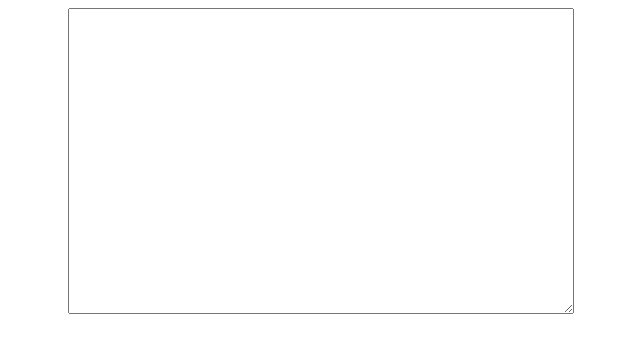
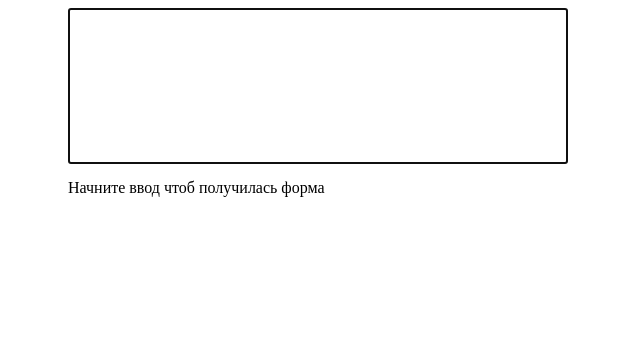
Before and after one commit to sheenm/MetaGUI, a React (Create React App) app: page / in a window 1280 px wide. Shown: the top 352 px of the page, without its empty margins (322-962 px from the left). Built offline with nearby package versions, Linux system fonts and the light colour scheme.

Commit message:
cleanup / small refactorings

```diff
--- a/src/components/app/App.tsx
+++ b/src/components/app/App.tsx
@@ -16,11 +16,11 @@ const styles = {
         display: 'flex',
         'flex-direction': 'column',
         margin: '0 auto 0',
-        width: '500px'
+        'max-width': '500px'
     },
     input: {
-        height: '300px',
-        width: '500px',
+        'margin-bottom': '15px',
+        resize: 'none',
     }
 }
 
@@ -34,9 +34,7 @@ export class AppComponent extends React.Component<IProps, IState> {
         const { classes } = this.props
 
         return <div className={classes.app}>
-            <div>
-                <textarea onChange={this.onTextAreaChange} className={classes.input} />
-            </div>
+            <textarea onChange={this.onTextAreaChange} className={classes.input} rows={10} autoFocus={true} />
             <DynamicForm input={this.state.input} />
         </div>
     }
--- a/src/components/dynamicForm/DynamicForm.tsx
+++ b/src/components/dynamicForm/DynamicForm.tsx
@@ -38,6 +38,8 @@ export const DynamicForm = injectSheet(styles)(
             const elements = this.parser.parse(this.props.input)
 
             return <form className={this.props.classes.dynamicForm} onSubmit={this.submit}>
+                {elements.length && <span> Эта форма создана автоматически </span> || <span>Начните ввод чтоб получилась форма</span>}
+
                 {elements.map(({ createComponent, name, value, isExpression }) =>
                     createComponent({ name, value: this.getValue(value, isExpression), onChange: this.onElementChange(name) }))}
             </form>
--- a/src/components/dynamicForm/dynamicFormComponents/TextComponent.tsx
+++ b/src/components/dynamicForm/dynamicFormComponents/TextComponent.tsx
@@ -4,6 +4,5 @@ import * as React from 'react'
 export const TextComponent: React.SFC<IDynamicFormComponentCreatorProps> = ({ name, onChange, value }) =>
     <input key={name} type='text' name={name} onChange={createOnChangeEventListener(onChange)} value={value} disabled={value != null} />
 
-
 const createOnChangeEventListener = (onChange: (newValue: string) => void) =>
     ({ target }: React.ChangeEvent<HTMLInputElement>) => onChange(target.value)
--- a/src/parser/dynamicInputParser.ts
+++ b/src/parser/dynamicInputParser.ts
@@ -5,6 +5,11 @@ import { parseSubmit } from './submitInputParser'
 import { parseText } from './textParser'
 
 export class DynamicInputParser {
+    private parsers: Map<string, (str: string) => IParsedElement>
+
+    constructor() {
+        this.initParsers()
+    }
 
     public parse(input: string): IParsedElement[] {
         const rows = input.split('\n')
@@ -13,15 +18,10 @@ export class DynamicInputParser {
             .filter(row => row.trim().length)
             .map(row => {
                 const type = this.parseElementType(row)
+                const parseFunction = this.parsers.get(type)
 
-                if (type === 'label') {
-                    return parseLabel(row)
-                }
-                else if (type === 'text') {
-                    return parseText(row)
-                }
-                else if (type === 'submit') {
-                    return parseSubmit(row)
+                if (parseFunction) {
+                    return parseFunction(row)
                 }
                 else {
                     return {
@@ -39,4 +39,11 @@ export class DynamicInputParser {
 
         return parsed ? parsed[0].trim() : 'unknown'
     }
+
+    private initParsers() {
+        this.parsers = new Map<string, (str: string) => IParsedElement>()
+        this.parsers.set('label', parseLabel)
+        this.parsers.set('text', parseText)
+        this.parsers.set('submit', parseSubmit)
+    }
 }
--- a/src/repository/dynamicFormRepository.ts
+++ b/src/repository/dynamicFormRepository.ts
@@ -13,6 +13,14 @@ export class DynamicFormRepository {
             },
             method: 'POST',
         })
+            .then(response => {
+                if (response.status >= 200 && response.status <= 300) {
+                    return response.json()
+                }
+
+                throw new Error((`error ${response.status}`))
+
+            })
             .catch(error => alert(error))
 
     }
```
Also changed, not shown: src/components/dynamicForm/dynamicFormComponents/LabelComponent.tsx (line endings or trailing spaces), src/components/dynamicForm/dynamicFormComponents/UnknownComponent.tsx (line endings or trailing spaces), 1 other file (tests, documents, lock files or other folders).
